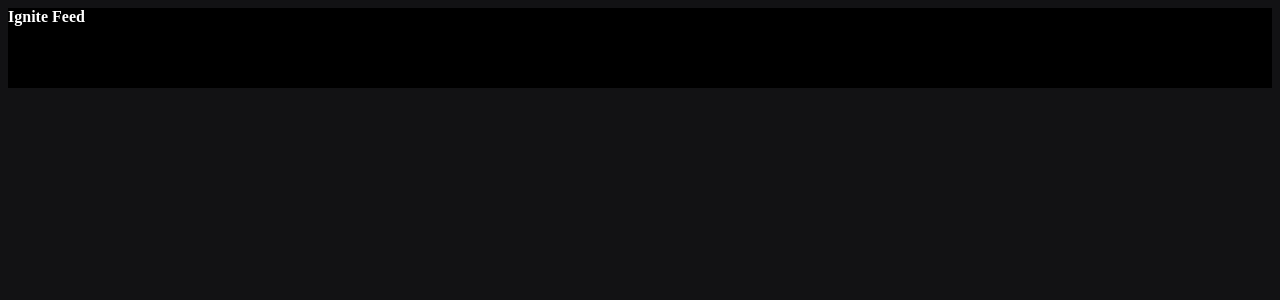
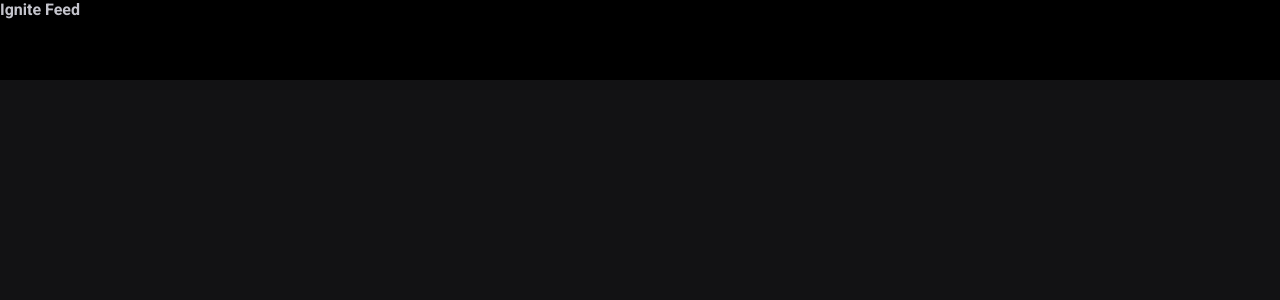
Before and after one commit to guijun13/ignite-feed, a React (Vite) app: page / in a window 1280 px wide. Shown: the top 300 px of the page. Built offline with nearby package versions, Linux system fonts and the light colour scheme.

Commit message:
change global styles

```diff
--- a/index.html
+++ b/index.html
@@ -2,9 +2,14 @@
 <html lang="en">
   <head>
     <meta charset="UTF-8" />
-    <link rel="icon" type="image/svg+xml" href="/vite.svg" />
+    <link rel="preconnect" href="https://fonts.googleapis.com" />
+    <link rel="preconnect" href="https://fonts.gstatic.com" crossorigin />
+
+    <link rel="icon" type="image/svg+xml" href="/src/favicon.svg" />
     <meta name="viewport" content="width=device-width, initial-scale=1.0" />
-    <title>Vite + React</title>
+
+    <link href="https://fonts.googleapis.com/css2?family=Roboto:wght@400;700&display=swap" rel="stylesheet" />
+    <title>Ignite Feed</title>
   </head>
   <body>
     <div id="root"></div>
--- a/src/App.jsx
+++ b/src/App.jsx
@@ -1,5 +1,5 @@
 import { Header } from "./componentes/Header"
-import './styles.css';
+import './global.css';
 
 function App() {
 
--- /dev/null
+++ b/src/global.css
@@ -0,0 +1,30 @@
+:root {
+  --white: #fff;
+  --gray-100: #e1e1e6;
+  --gray-300: #c4c4cc;
+  --gray-400: #8d8d99;
+  --gray-600: #323238;
+  --gray-700: #29292e;
+  --gray-800: #202024;
+  --gray-900: #121214;
+
+  --green-500: #00875f;
+}
+
+* {
+  margin: 0;
+  padding: 0;
+  box-sizing: border-box;
+}
+
+body {
+  background: var(--gray-900);
+  color: var(--gray-300);
+  -webkit-font-smoothing: antialiased;
+}
+
+body, input, textarea, button {
+  font-family: "Roboto", sans-serif;
+  font-weight: 400;
+  font-size: 1rem;
+}
--- a/src/styles.css
+++ /dev/null
@@ -1,4 +0,0 @@
-body {
-  background: #121214;
-  color: #fff;
-}
```
